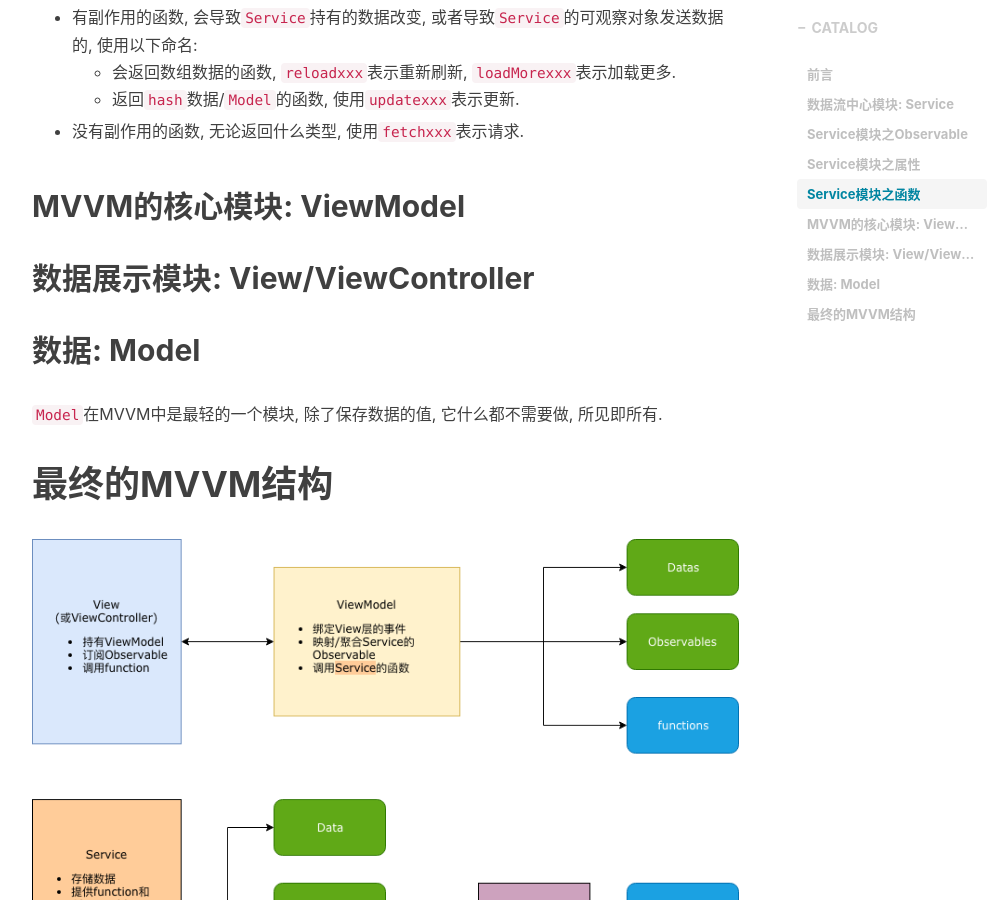
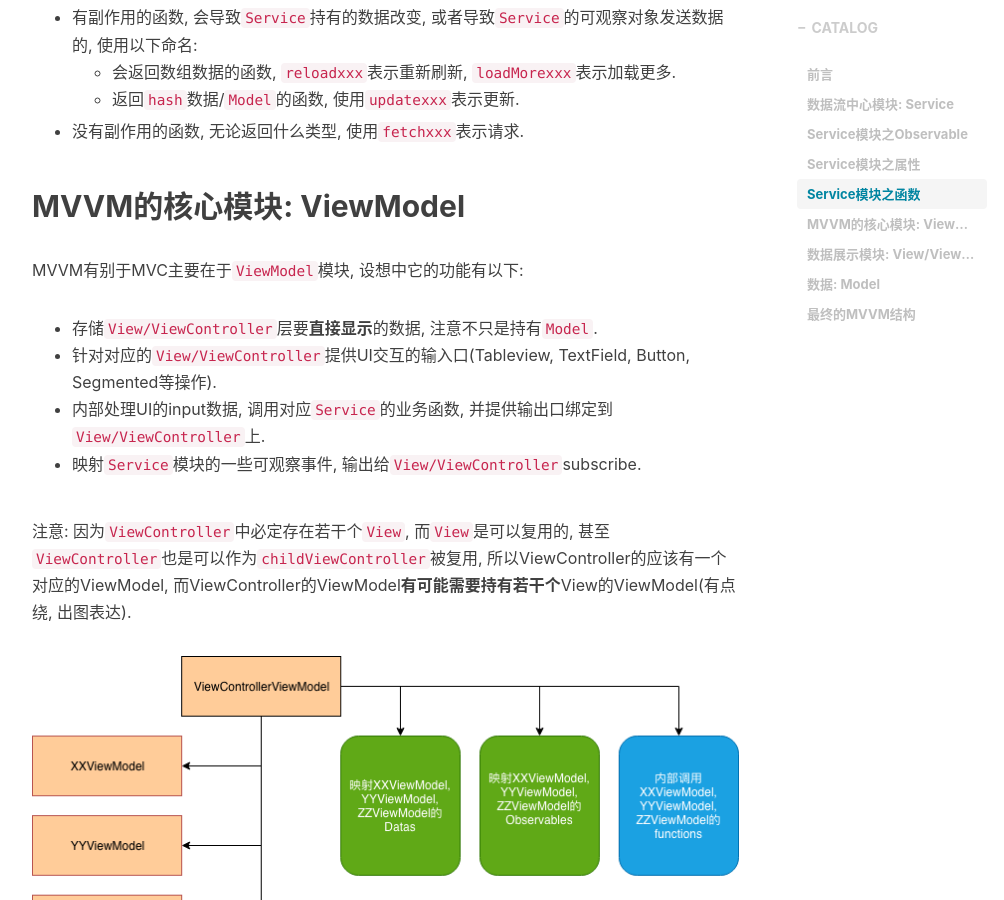
Before and after one commit to p36348/p36348.github.io, a Jekyll site: the page built from _posts/2018-12-04-rxswift-in-mvvm.md, in a window 1280 px wide and 900 px high, scrolled down 2868 px. Shown: the whole window, without its empty margins (233-1237 px from the left). Built offline with Jekyll 4.4.1, drawn with Linux system fonts in a browser that asks for light colours; nearby versions of some CDN libraries; comment, search, counter and statistics services are not loaded.

Commit message:
no message

```diff
--- a/_posts/2018-12-04-rxswift-in-mvvm.md
+++ b/_posts/2018-12-04-rxswift-in-mvvm.md
@@ -99,7 +99,16 @@ public class ReplaySubject<Element>
 
 ## MVVM的核心模块: ViewModel
 
+MVVM有别于MVC主要在于`ViewModel`模块, 设想中它的功能有以下:
 
+- 存储`View/ViewController`层要**直接显示**的数据, 注意不只是持有`Model`.
+- 针对对应的`View/ViewController`提供UI交互的输入口(Tableview, TextField, Button, Segmented等操作).
+- 内部处理UI的input数据, 调用对应`Service`的业务函数, 并提供输出口绑定到`View/ViewController`上.
+- 映射`Service`模块的一些可观察事件, 输出给`View/ViewController`subscribe.
+
+注意: 因为`ViewController`中必定存在若干个`View`, 而`View`是可以复用的, 甚至`ViewController`也是可以作为`childViewController`被复用, 所以ViewController的应该有一个对应的ViewModel, 而ViewController的ViewModel**有可能需要持有若干个**View的ViewModel(有点绕, 出图表达).
+
+![](/img/in-post/post-rx-swift-mvvm/view_model_structure.png)
 
 ## 数据展示模块: View/ViewController
 
@@ -111,7 +120,7 @@ public class ReplaySubject<Element>
 
 # 最终的MVVM结构
 
-![](/img/in-post/rx-swift-mvvm/mvvm_structure.png)
+![](/img/in-post/post-rx-swift-mvvm/mvvm_structure.png)
 
 ---
 
```
Also changed, not shown: img/in-post/post-rx-swift-mvvm/mvvm_structure.png (renamed from img/in-post/rx-swift-mvvm/mvvm_structure.png), img/in-post/post-rx-swift-mvvm/view_model_structure.png (added), source/view_model_structure.png (added).
